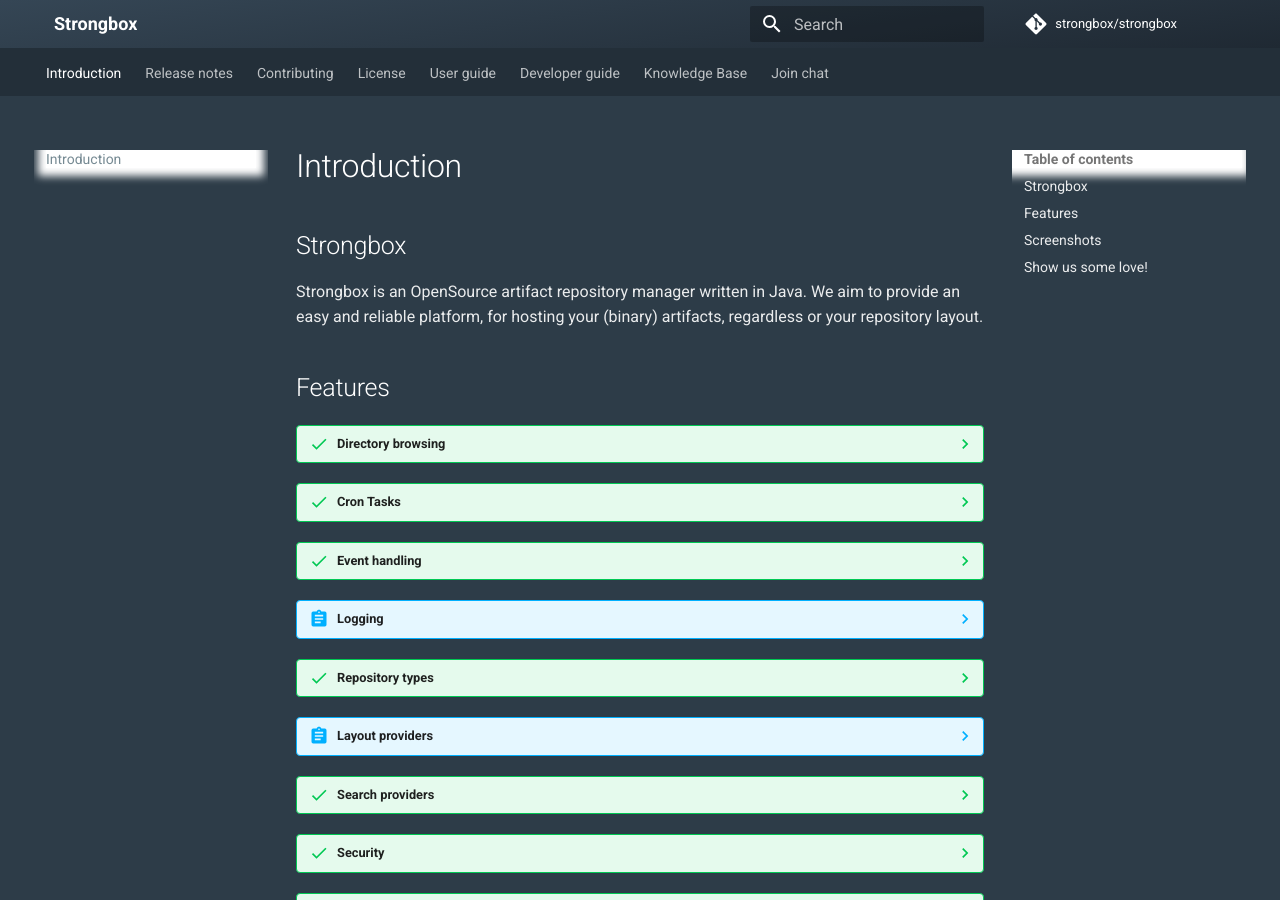
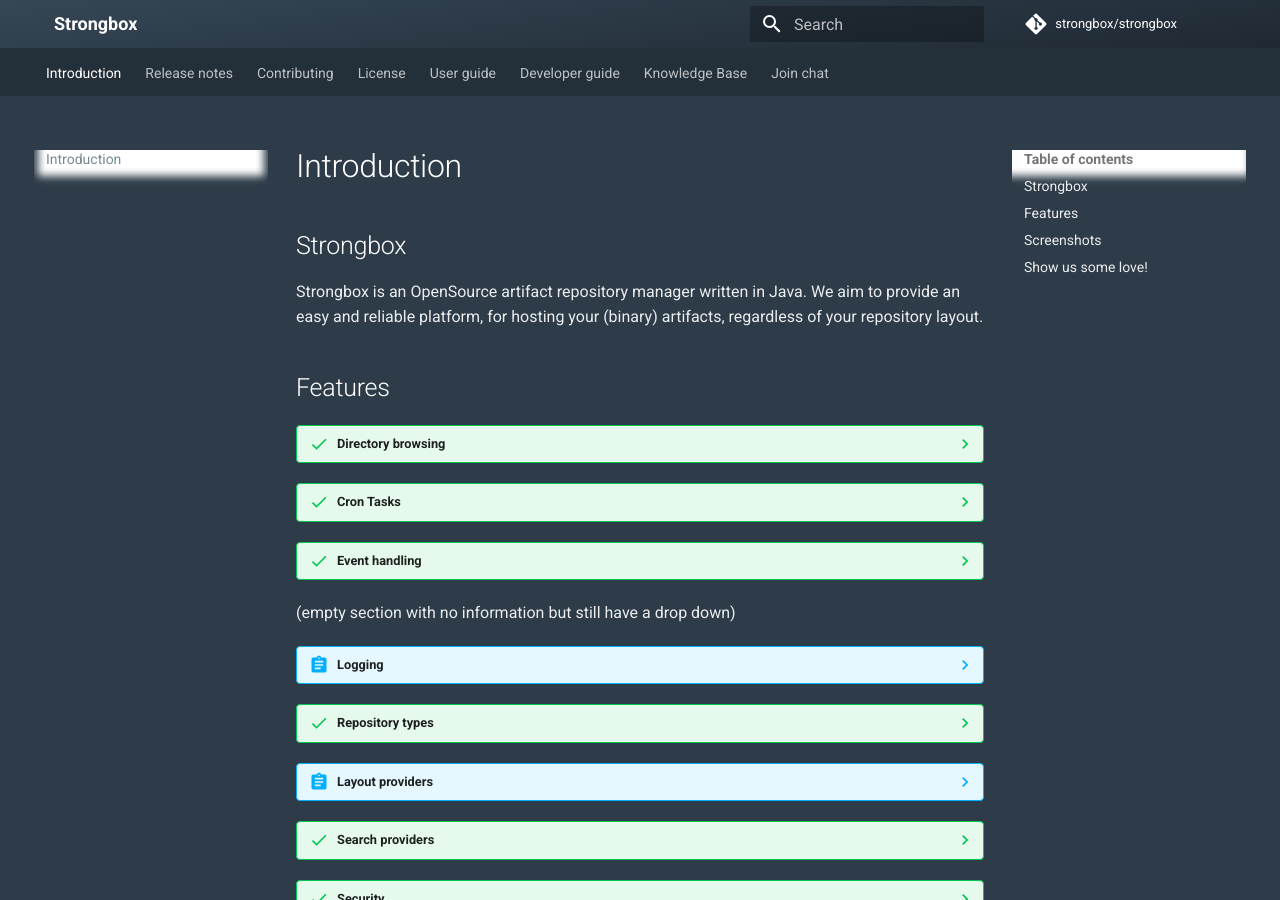
Before and after one commit to strongbox/strongbox-docs, an MkDocs documentation site: the page built from docs/index.md, in a window 1280 px wide and 900 px high. Built offline with MkDocs 1.6.1 and Material for MkDocs 9.7.7, drawn with Linux system fonts in a browser that asks for light colours; comment, search, counter and statistics services are not loaded; some of the changed text lies outside the part shown.

Commit message:
update the Introduction page of Wiki
Small fixes to grammer. All links are working

```diff
--- a/docs/index.md
+++ b/docs/index.md
@@ -1,7 +1,7 @@
 ## Strongbox
 
 Strongbox is an OpenSource artifact repository manager written in Java. We aim to provide an easy and reliable platform,
-for hosting your (binary) artifacts, regardless or your repository layout.
+for hosting your (binary) artifacts, regardless of your repository layout.
 
 ## Features
 
@@ -13,13 +13,13 @@
 
 ??? success "Cron Tasks"
 
-    We have various cron tasks available to automate almost anything like rebuilding metadata, emptying Trash, etc.
+    We have various cron tasks available to automate almost anything like rebuilding metadata, emptying trash, etc.
 
     * [x] Java implementation
     * [x] Groovy implementation
 
 ??? success "Event handling"
-
+(empty section with no information but still have a drop down)
 
 
 ??? abstract "Logging"
@@ -108,4 +108,4 @@
 
 ## Show us some love!
 
-If you like what you are seeing, please give us star and follow our journey!
+If you like what you are seeing, please give us a star and follow our journey!
```
Also changed, not shown: other parts of docs/index.md (+3 -3 lines).
